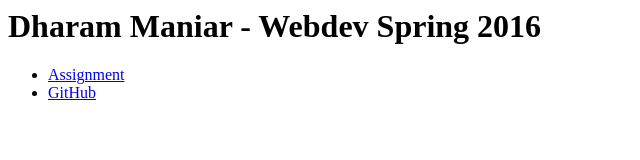
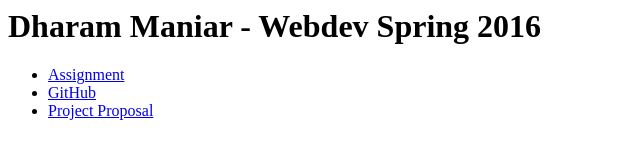
Before and after one commit to dharammaniar/WebDevSpring2016, a website: page public/index.html in a window 1280 px wide. Shown: the whole page, without its empty margins (0-640 px from the left). Drawn offline with Linux system fonts and the light colour scheme.

Commit message:
Adding Project Proposal link to Homepage

```diff
--- a/public/index.html
+++ b/public/index.html
@@ -7,6 +7,8 @@
                 <a href="assignment/home.html">Assignment</a>
             <li>
                 <a href="https://github.com/dharammaniar/WebDevSpring2016">GitHub</a>
+            <li>
+                <a href="https://docs.google.com/document/d/1iL9cMsivGEx5b-FIS0nVOcArWT_O8LZkwtNzyAeMn2U/edit?usp=sharing">Project Proposal</a>
         </ul>
     </body>
 </html>
```
